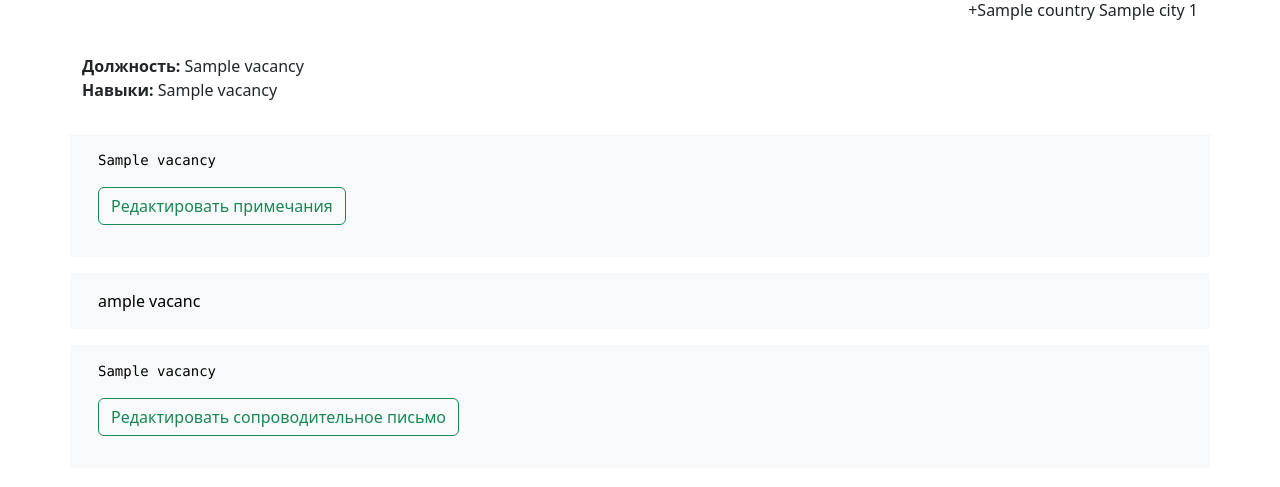
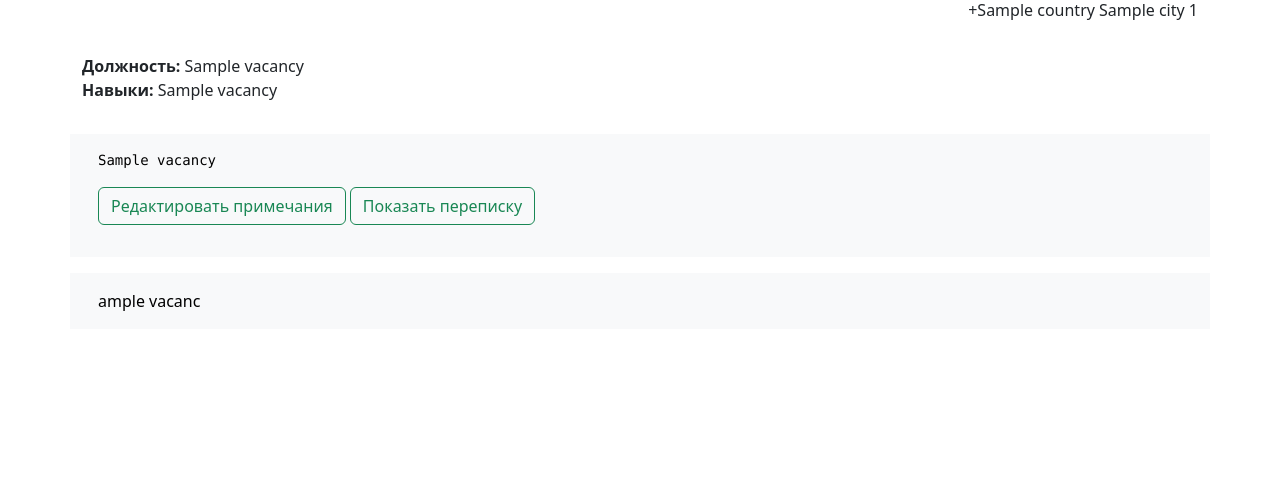
Before and after one commit to ilavir/hh_parser, a Flask app: template templates/vacancy.html in a window 1280 px wide. Shown: the part 313-800 px from the top of the page. Run offline with Flask 3, Linux system fonts and the light colour scheme; the template is opened without the code that fills it: most values are stand-ins (such as "Sample title", 1, 10 or a date in 2020).

Commit message:
Added conversation in vacancy relation, moved cover_letter to conversation
Deleted cover_letter section in vacancy detail view

Added 'conversation' row in relation table, deleted 'cover_letter' row

```diff
--- a/templates/employer.html
+++ b/templates/employer.html
@@ -53,7 +53,7 @@
                                 <form action="{{ url_for('employer_detail', hh_id=employer[1], db=selected_db, vacancy_hh_id=vacancy_source, page=page) }}" method="post">
                                     <input type="hidden" name="employer_id" value="{{ employer[0] }}">
 
-                                    <textarea class="form-control" id="exampleFormControlTextarea1" rows="10" name="notes_content">{{ employer[14] if employer[14] }}</textarea>
+                                    <textarea class="form-control" id="exampleFormControlTextarea1" rows="5" name="notes_content">{{ employer[14] if employer[14] }}</textarea>
                                     <button type="submit" class="btn btn-primary my-2">Сохранить</button>
                                 </form>
                             </div>
--- a/templates/vacancy.html
+++ b/templates/vacancy.html
@@ -100,12 +100,24 @@
                         <div class="col">
                             <p><button class="btn btn-outline-success" type="button" data-bs-toggle="collapse" data-bs-target="#collapseEditNotes" aria-expanded="false" aria-controls="collapseEditNotes">
                                 Редактировать примечания
+                            </button>
+                            <button class="btn btn-outline-success" type="button" data-bs-toggle="collapse" data-bs-target="#collapseEditCoversation" aria-expanded="false" aria-controls="collapseEditCoversation">
+                                Показать переписку
                             </button></p>
                             <div class="collapse" id="collapseEditNotes">
                                 <form action="{{ url_for('vacancy_detail', db=selected_db, hh_id=vacancy[1], page=page) }}" method="post">
                                     <input type="hidden" name="vacancy_id" value="{{ vacancy[0] }}">
 
-                                    <textarea class="form-control" id="exampleFormControlTextarea1" rows="10" name="notes_content">{{ vacancy[23] if vacancy[23] }}</textarea>
+                                    <textarea class="form-control" id="exampleFormControlTextarea1" rows="5" name="notes_content">{{ vacancy[23] if vacancy[23] }}</textarea>
+                                    <button type="submit" class="btn btn-primary my-2">Сохранить</button>
+                                </form>
+                            </div>
+                            <div class="collapse" id="collapseEditCoversation">
+
+                                <form action="{{ url_for('vacancy_detail', db=selected_db, hh_id=vacancy[1], page=page) }}" method="post">
+                                    <input type="hidden" name="vacancy_id" value="{{ vacancy[0] }}">
+                                    <pre>{{ vacancy[24] if vacancy[24] }}</pre>
+                                    <textarea class="form-control" id="exampleFormControlTextarea2" rows="10" name="conversation_content">{{ vacancy[24] if vacancy[24] }}</textarea>
                                     <button type="submit" class="btn btn-primary my-2">Сохранить</button>
                                 </form>
                             </div>
@@ -115,39 +127,12 @@
 
             </div>
         </div>
-        <div class="row p-3 text-bg-light">
+        <div class="row mb-5 p-3 text-bg-light">
             <div class="col">
                 {{ vacancy[11][1:-1]|safe }}
             </div>
         </div>
-        <div class="row my-3 p-3 text-bg-light">
-            <div class="col">
 
-                <div class="container mx-0 px-0">
-                    <div class="row">
-                        <div class="col">
-                            <pre>{{ vacancy[24] if vacancy[24] }}</pre>
-                        </div>
-                    </div>
-                    <div class="row">
-                        <div class="col">
-                            <p><button class="btn btn-outline-success my-0" type="button" data-bs-toggle="collapse" data-bs-target="#collapseEditCoverLetter" aria-expanded="false" aria-controls="collapseEditCoverLetter">
-                                Редактировать сопроводительное письмо
-                            </button></p>
-                            <div class="collapse" id="collapseEditCoverLetter">
-                                <form action="{{ url_for('vacancy_detail', db=selected_db, hh_id=vacancy[1], page=page) }}" method="post">
-                                    <input type="hidden" name="vacancy_id" value="{{ vacancy[0] }}">
-
-                                    <textarea class="form-control" id="exampleFormControlTextarea1" rows="10" name="cover_letter">{{ vacancy[24] if vacancy[24] }}</textarea>
-                                    <button type="submit" class="btn btn-primary mt-3">Сохранить</button>
-                                </form>
-                            </div>
-                        </div>
-                    </div>
-                </div>
-
-            </div>
-        </div>
     </div>
 
 </body>
```
Also changed, not shown: crawler/db_init.py (+11 -8 lines), functions.py (+8 -8 lines), routes.py (+7 -7 lines).
